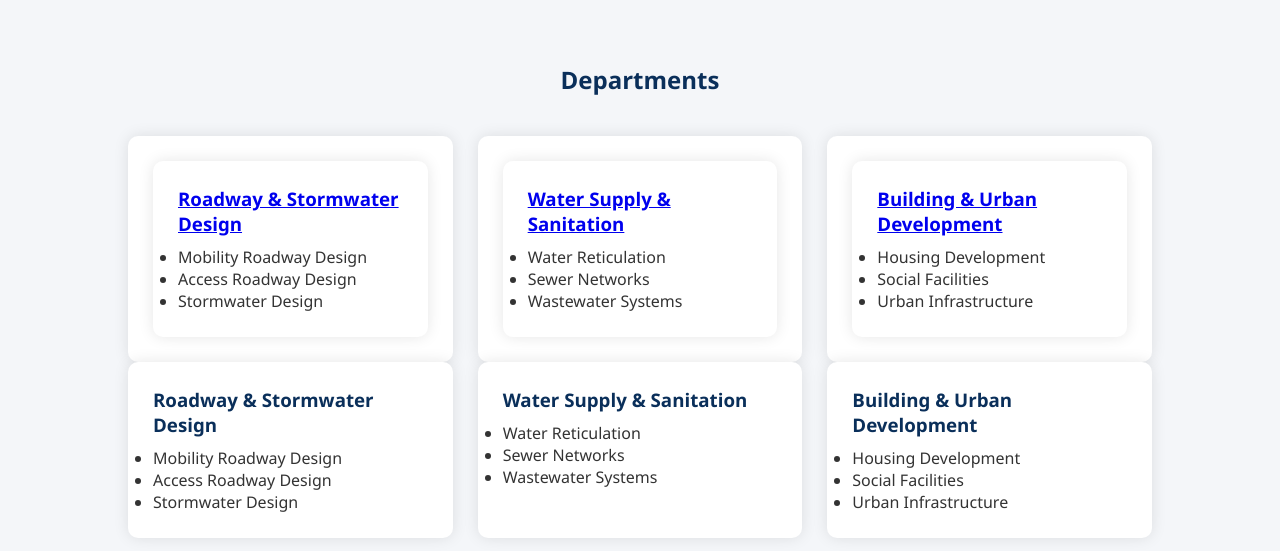
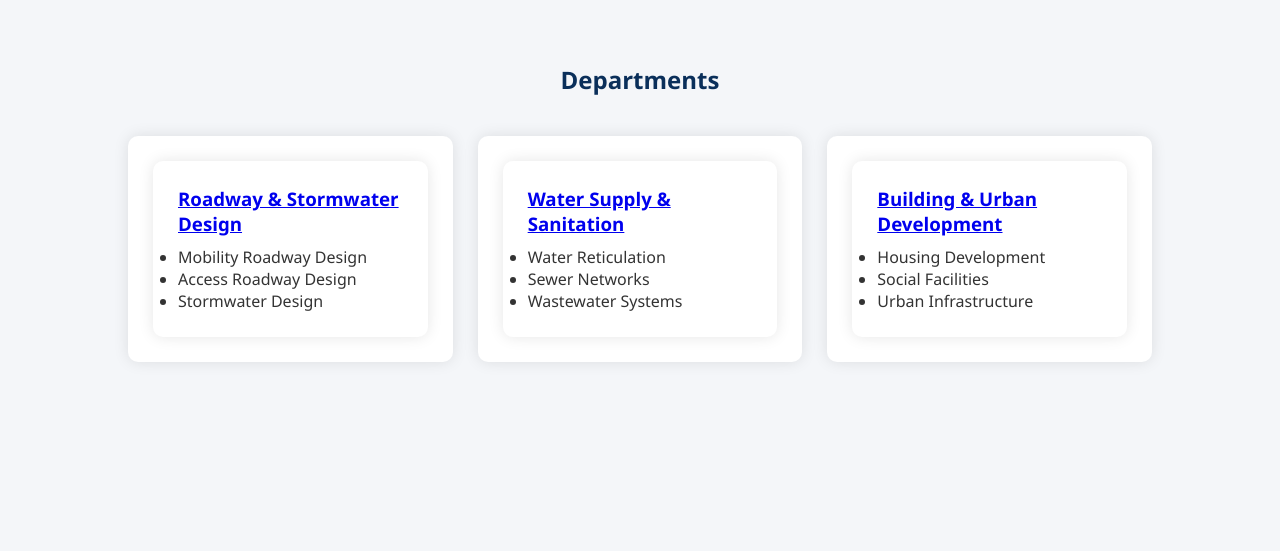
Before and after one commit to Rivoangel/Capstone-project, a website built with Parcel: page departments.html in a window 1280 px wide. Shown: the part 97-648 px from the top of the page. Built offline with nearby package versions, Linux system fonts and the light colour scheme.

Commit message:
Update departments.html

```diff
--- a/departments.html
+++ b/departments.html
@@ -68,39 +68,6 @@
 
 </div>
 
-
-    <div class="cards">
-
-<div class="card department-card" onclick="openPopup('roadPopup')">
-<h3>Roadway & Stormwater Design</h3>
-<ul>
-<li>Mobility Roadway Design</li>
-<li>Access Roadway Design</li>
-<li>Stormwater Design</li>
-</ul>
-</div>
-
-<div class="card department-card" onclick="openPopup('waterPopup')">
-<h3>Water Supply & Sanitation</h3>
-<ul>
-<li>Water Reticulation</li>
-<li>Sewer Networks</li>
-<li>Wastewater Systems</li>
-</ul>
-</div>
-
-<div class="card department-card" onclick="openPopup('urbanPopup')">
-<h3>Building & Urban Development</h3>
-<ul>
-<li>Housing Development</li>
-<li>Social Facilities</li>
-<li>Urban Infrastructure</li>
-</ul>
-</div>
-
-</div>
-
-
 </section>
 
 </body>
```
